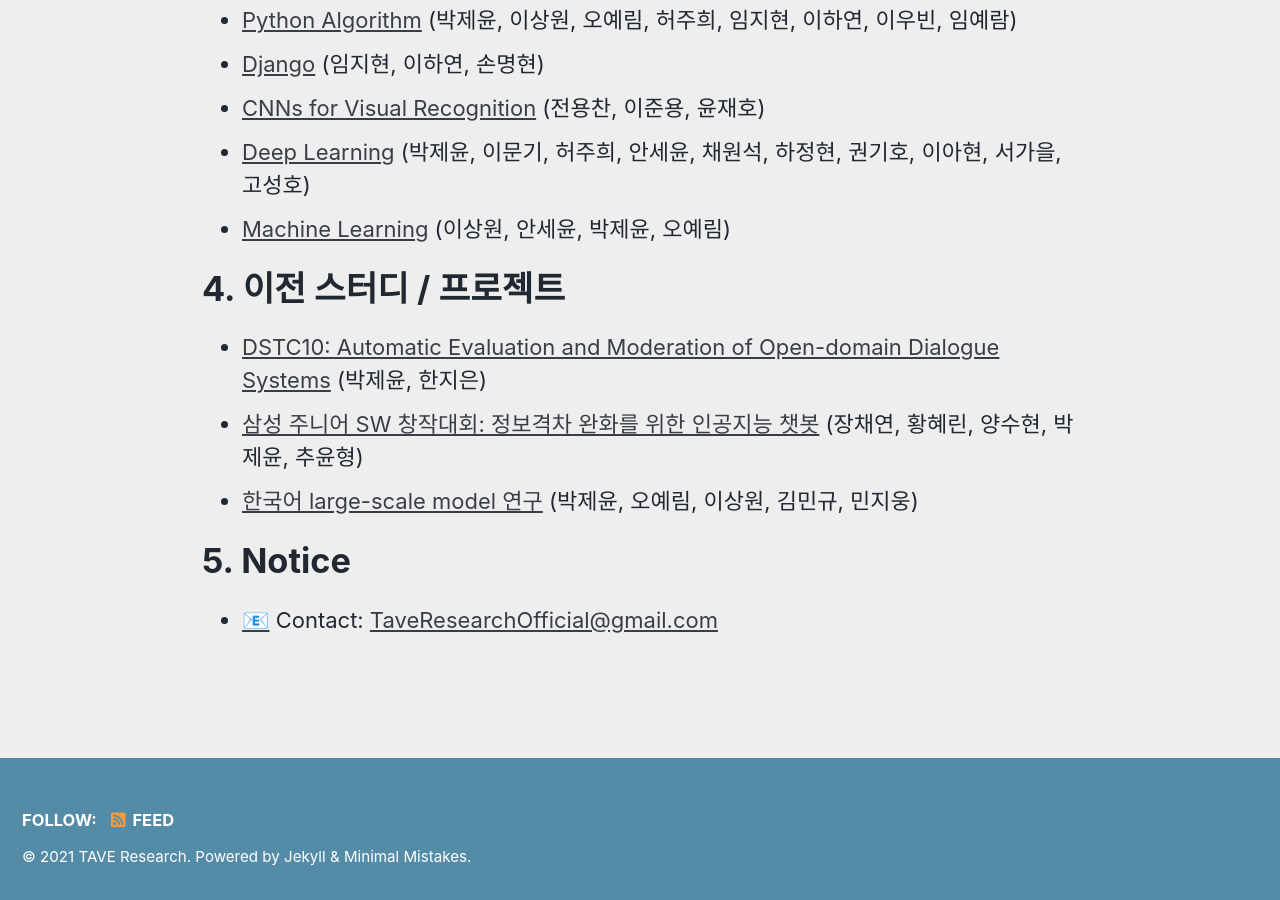
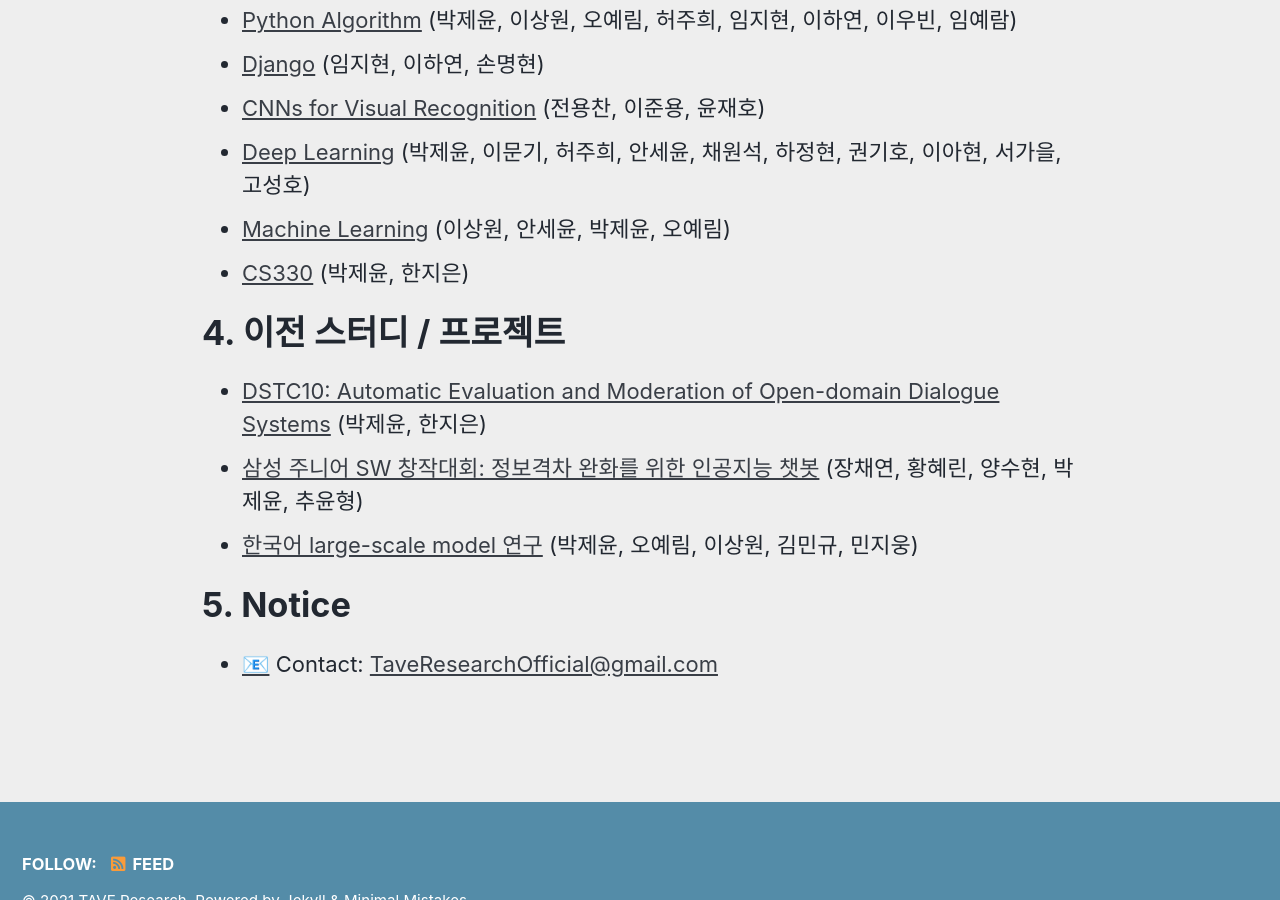
Before and after one commit to TAVEResearch/TAVEResearch.github.io, a Jekyll site: the page built from about.md, in a window 1280 px wide and 900 px high, scrolled down 1562 px. Built offline with Jekyll 4.4.1, drawn with Linux system fonts in a browser that asks for light colours; cached includes are drawn as plain includes.

Commit message:
Update about.md

```diff
--- a/about.md
+++ b/about.md
@@ -37,6 +37,7 @@ author_profile: false
 - [CNNs for Visual Recognition](https://github.com/TAVEResearch/cs231n) (전용찬, 이준용, 윤재호)
 - [Deep Learning](https://github.com/TAVEResearch/deep_learning) (박제윤, 이문기, 허주희, 안세윤, 채원석, 하정현, 권기호, 이아현, 서가을, 고성호)
 - [Machine Learning](https://github.com/TAVEResearch/machine_learning) (이상원, 안세윤, 박제윤, 오예림)
+- [CS330](https://github.com/TAVEResearch/CS330) (박제윤, 한지은)
 
 # 4. 이전 스터디 / 프로젝트
 
```
